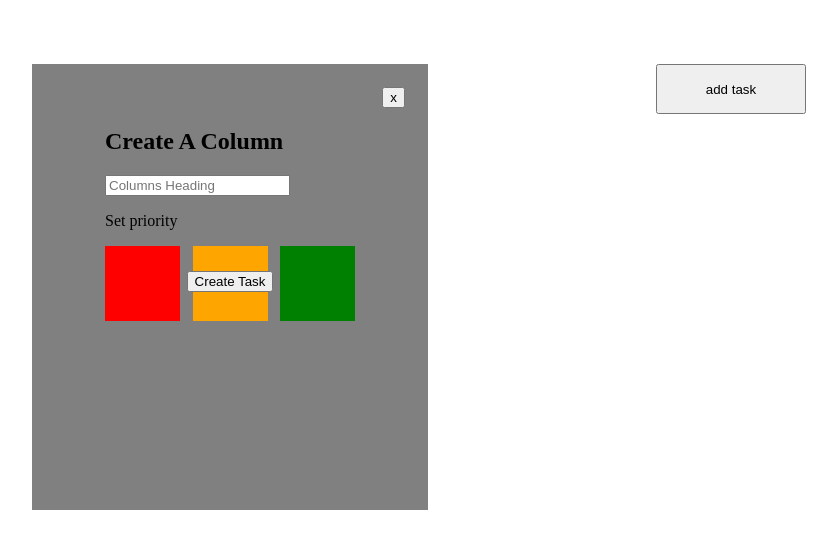
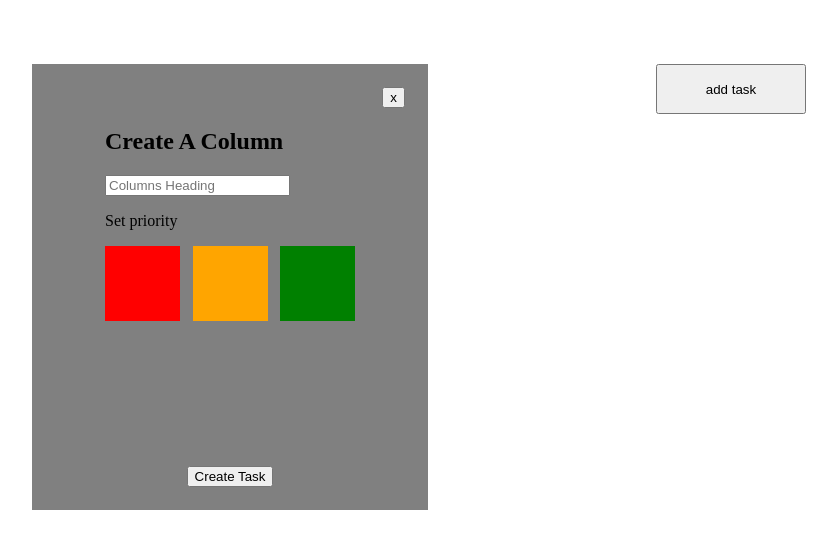
Before and after one commit to zhans04Aq/Task-Creater, a plain HTML site: page index.html in a window 1280 px wide. Both pictures are taken after a click on the button "add task". Shown: the whole page, without its empty margins (410-1247 px from the left). Drawn offline with Linux system fonts and the light colour scheme.

Commit message:
adjusted create task btn to right place

```diff
--- a/index.html
+++ b/index.html
@@ -8,9 +8,6 @@
 </head>
 <body>
     <section>
-        <div class="tasks">
-
-        </div>
         <div class="pop-up-window">
             <div class="pop-up-wrapper">
                 <button class="close-pop-up">x</button>
--- a/script.js
+++ b/script.js
@@ -35,6 +35,10 @@ lowPrior.addEventListener('click', ()=>{
     currentPrior.setAttribute('id', 'low')
 })
 
+createButton.addEventListener('click', ()=>{
+    popUp.classList.remove('active')
+})
+
 
 // document.querySelector('div').removeAttribute('id');
 
--- a/style.css
+++ b/style.css
@@ -22,10 +22,15 @@ section{
 
 .pop-up-wrapper{
     width: 100%;
+    height: 100%;
     display: flex;
     flex-direction: column;
+    justify-content: space-around;
+    align-items:center;
+}
 
-    align-items:center;
+.pop-up-content{
+    height: 100%;
 }
 
 .active{
@@ -40,7 +45,6 @@ section{
     width: 150px;
     height: 50px;
     align-self:flex-end;
-    /* justify-self: flex-end; */
     position: fixed;
 }
 
@@ -77,3 +81,8 @@ section{
     display: flex;
     gap: 5%;
 }
+
+.create-task-btn{
+    align-items: flex-end;
+    justify-self: flex-end;
+}
```
